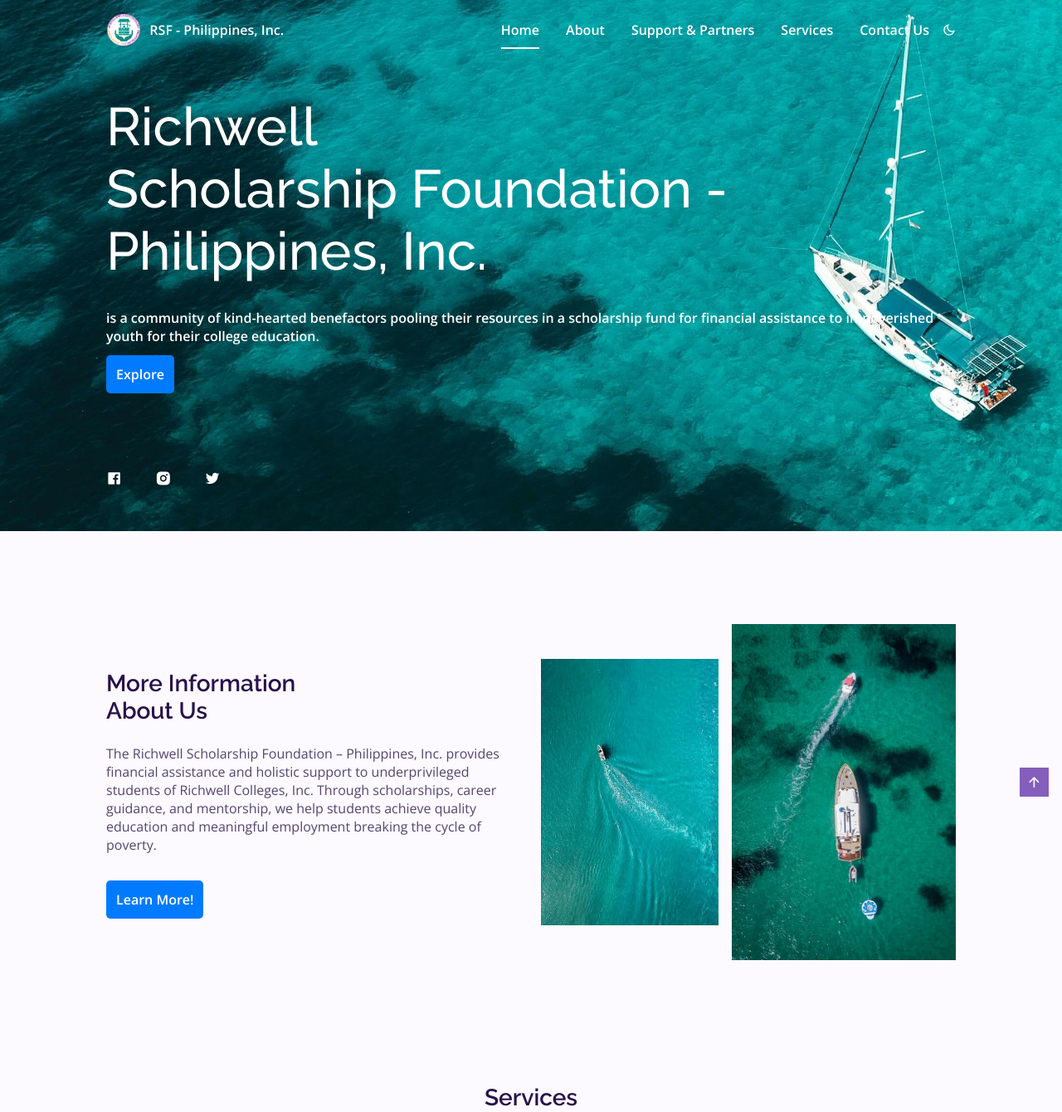
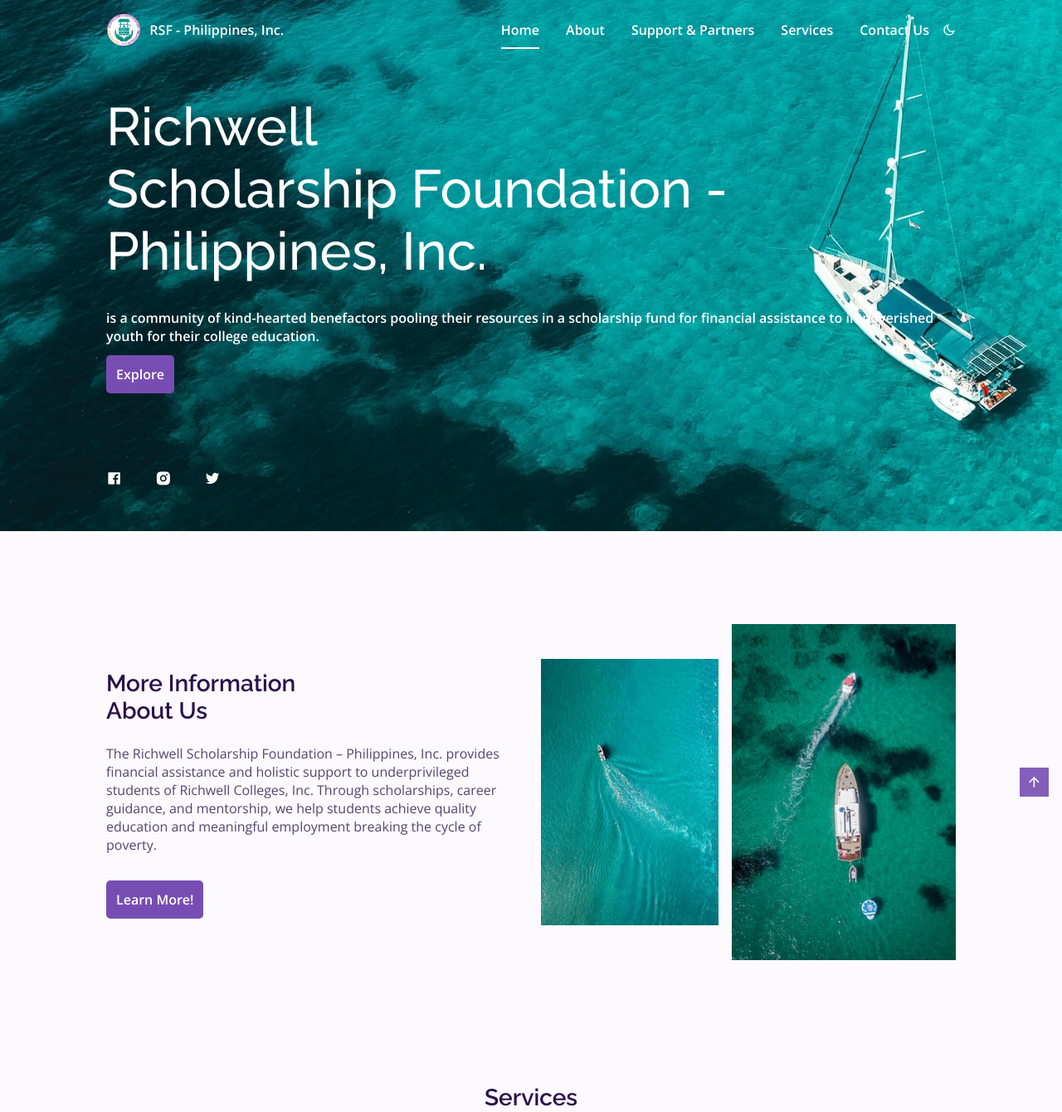
Before and after one commit to RSFPHILSINC/rsfphils, a PHP site: page / in a window 1280 px wide. Shown: the top 1340 px of the page at 83% size. Run offline with PHP 8.4, Linux system fonts and the light colour scheme.

Commit message:
Update styles.css

```diff
--- a/assets/css/styles.css
+++ b/assets/css/styles.css
@@ -713,7 +713,7 @@ input {
 }
 
 .button {
-  background-color: #007bff;
+  background-color: var(--first-color);
   color: white;
   padding: 0.75rem;
   border: none;
@@ -722,7 +722,7 @@ input {
 }
 
 .button:hover {
-  background-color: #0056b3;
+  background-color: var(--first-color-alt);
 }
 
 @media (max-width: 768px) {
```
